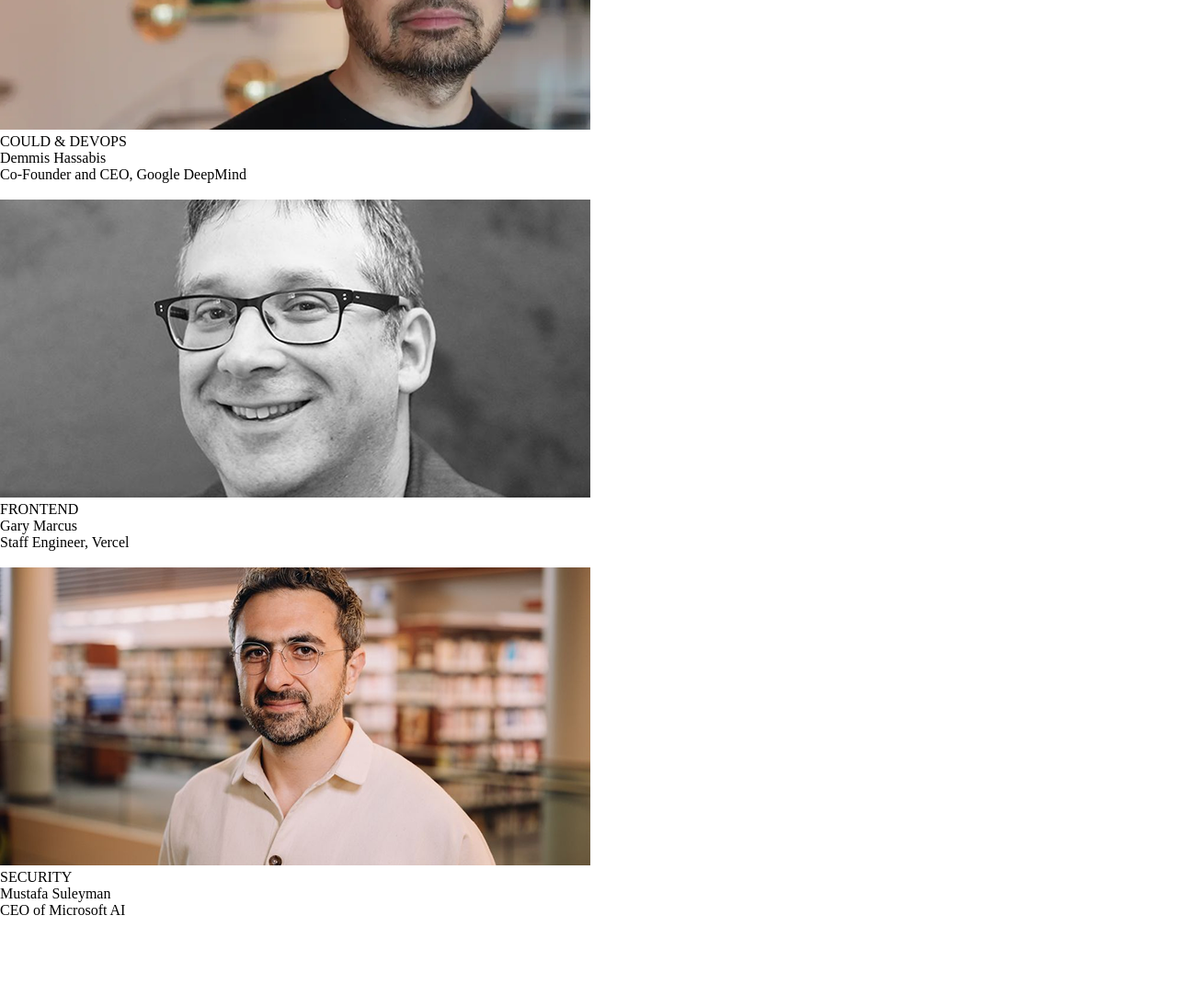
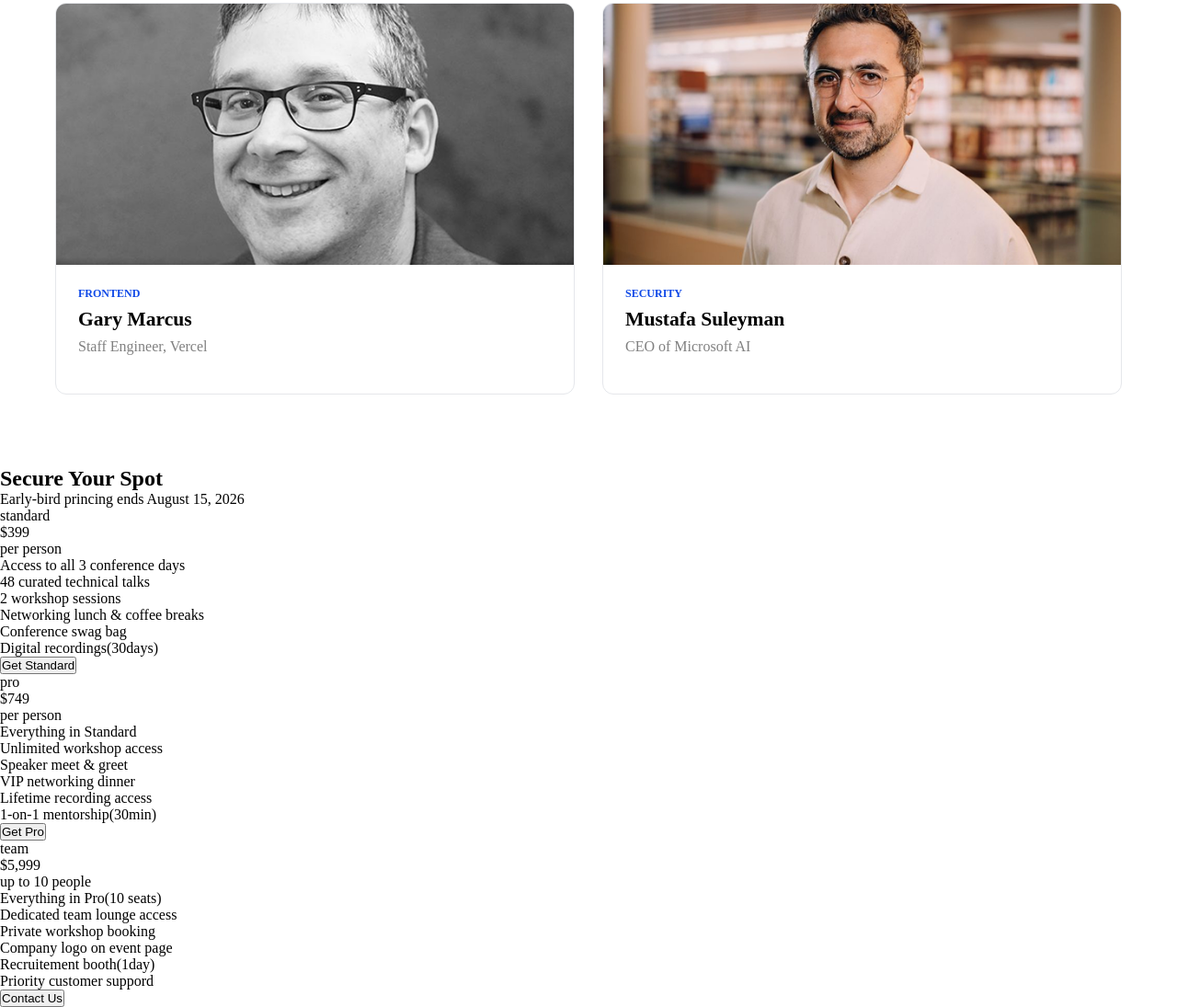
Before and after one commit to mashukurmanilk/B14-A01-Sol, a plain HTML site: page index.html in a window 1280 px wide. Shown: the part 1472-2567 px from the top of the page at 92% size. Before the commit the page ends 2471 px from the top, so only its background shows below. Drawn offline with nearby package versions, Linux system fonts and the light colour scheme.

Commit message:
finished speaker section

```diff
--- a/index.html
+++ b/index.html
@@ -37,31 +37,116 @@
 
         </div>
     </section>
-    <section class="speaker-section">
+    <section class="speakers-section">
         <h1>
             Meet the Speakers
         </h1>
-        <div class="images">
+        <div class="speakers-grid">
+            <div class="speaker-card">
                 <img src="./assets/andrej.png" alt="Anderj Karpathi">
+                <div class="card-content">
                     <p class="field">AI/ML</p>
                     <p class="name">Andrej Karpathi</p>
                     <p class="job-title">Pretraining team, Antropic</p>
-            <br>
+                </div>
+            </div>
+            <div class="speaker-card">
                 <img src="./assets/demis.png" alt="Dennis Hassabis">
+                <div class="card-content">
                     <p class="field">COULD & DEVOPS</p>
                     <p class="name">Demmis Hassabis</p>
                     <p class="job-title">Co-Founder and CEO, Google DeepMind</p>
-            <br>
+
+                </div>
+            </div>
+            <div class="speaker-card">
                 <img src="./assets/gary.png" alt="Gary Marcus">
+                <div class="card-content">
                     <p class="field">FRONTEND</p>
                     <p class="name">Gary Marcus</p>
                     <p class="job-title">Staff Engineer, Vercel</p>
+                </div>
                 <br>
+            </div>
+            <div class="speaker-card">
                 <img src="./assets/mustafa.png" alt="Mustafa Suleyman">
+                <div class="card-content">
                     <p class="field">SECURITY</p>
                     <p class="name">Mustafa Suleyman</p>
                     <p class="job-title">CEO of Microsoft AI</p>
                 </div>
+            </div>
+        </div>
+    </section>
+
+    <br>
+    <section class="price">
+        <h1>Secure Your Spot</h1>
+        <p class="offer">Early-bird princing ends August 15, 2026</p>
+        <div class="price-card">
+            <div class="normal">
+                <div class="price-info">
+                    <p class="plan">standard</p>
+                    <p class="price">$399</p>
+                    <p class="per-person">per person</p>
+                </div>
+                <div>
+                    <ul>
+                        <li>Access to all 3 conference days</li>
+                        <li>48 curated technical talks</li>
+                        <li>2 workshop sessions</li>
+                        <li>Networking lunch & coffee breaks</li>
+                        <li>Conference swag bag</li>
+                        <li>Digital recordings(30days)</li>
+                    </ul>
+                </div>
+                <button class="normal-button">
+                    Get Standard
+                </button>
+            </div>
+            <div class="special">
+                <div class="price-info">
+                    <p class="plan">pro</p>
+                    <p class="price">$749</p>
+                    <p class="per-person">per person</p>
+                </div>
+                <div>
+                    <ul>
+                        <li>Everything in Standard</li>
+                        <li>Unlimited workshop access</li>
+                        <li>Speaker meet & greet</li>
+                        <li>VIP networking dinner</li>
+                        <li>Lifetime recording access</li>
+                        <li>1-on-1 mentorship(30min)</li>
+                    </ul>
+                </div>
+
+                <button class="special-button">
+                    Get Pro
+                </button>
+            </div>
+            <div class="team">
+                <div class="price-info">
+                    <p class="plan">team</p>
+                    <p class="price">$5,999</p>
+                    <p class="per-person">up to 10 people</p>
+                </div>
+                <div>
+                    <ul>
+                        <li>Everything in Pro(10 seats)</li>
+                        <li>Dedicated team lounge access</li>
+                        <li>Private workshop booking</li>
+                        <li>Company logo on event page</li>
+                        <li>Recruitement booth(1day)</li>
+                        <li>Priority customer suppord</li>
+                    </ul>
+                </div>
+
+                <button class="team-button">
+                    Contact Us
+                </button>
+            </div>
+        </div>
     </section>
 </body>
 </html>
--- a/styles.css
+++ b/styles.css
@@ -103,3 +103,64 @@ nav{
     /* transform: translateY(90%); */
     /* margin-top: 420px; */
 }
+
+.speakers-section h1{
+    font-family: system-ui, -apple-system, BlinkMacSystemFont, 'Segoe UI', Roboto, Oxygen, Ubuntu, Cantarell, 'Open Sans', 'Helvetica Neue', sans-serif;
+    font-size: 40px;
+    padding:20px;
+    align-items: center;
+    text-align: center;
+    justify-self: center;
+    margin-bottom: 20px;
+}
+
+
+.speakers-section {
+    font-family: 'Arimo' sans-serif;
+    padding: 60px 20px;
+    max-width: 1200px;
+    margin: 0 auto;
+}
+
+
+
+.speaker-card{
+    background-color: white;
+    border: 1px solid #e5e7eb;
+    border-radius: 12px;
+    overflow:hidden;
+    display: flex;
+    flex-direction: column;
+}
+
+.speaker-card img {
+  width: 100%;
+  object-fit: cover;
+}
+
+.speakers-grid {
+  display: grid;
+  grid-template-columns: repeat(2, 1fr);
+  gap: 30px;
+}
+
+.card-content{
+    padding: 24px;
+    display: flex;
+    flex-direction: column;
+    gap: 8px;
+}
+
+.field{
+    font-size: .75rem;
+    color:#0f49e7;
+    font-weight: 700;
+}
+
+.name{
+    font-size: 1.35rem;
+    font-weight: 900;
+}
+.job-title{
+    color: grey;
+}
```
Lines whose indentation alone changed are shown as unchanged.
